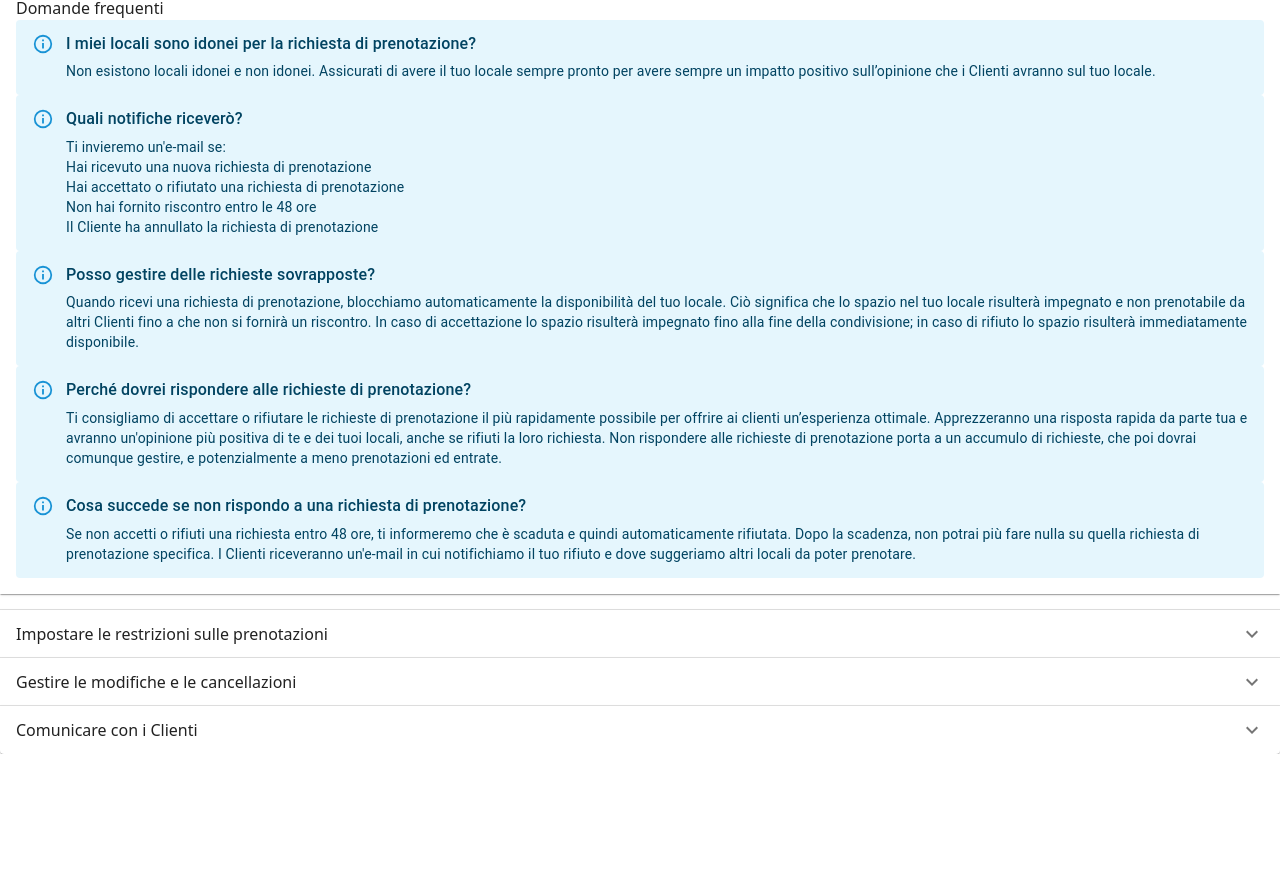
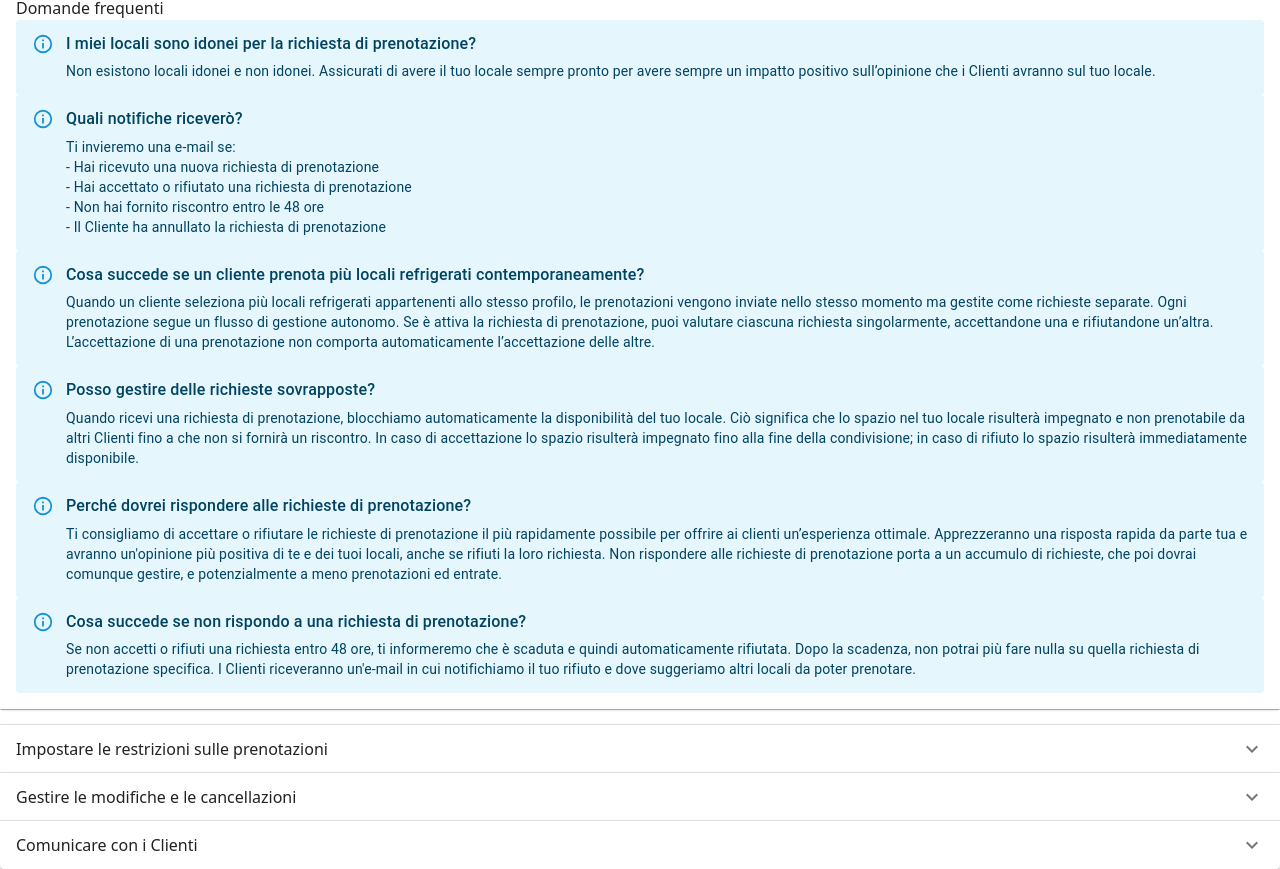
Before and after one commit to claralorusso/coldhsharing, a React (Vite) app: page /booking/manage-booking in a window 1280 px wide. Shown: the part 2429-3298 px from the top of the page. Before the commit the page ends 3183 px from the top, so only its background shows below. Built offline with nearby package versions, Linux system fonts and the light colour scheme.

Commit message:
integrazione prenotazione

```diff
--- a/src/pages/prenotazioni/prenotazioni.tsx
+++ b/src/pages/prenotazioni/prenotazioni.tsx
@@ -368,12 +368,24 @@ export const Prenotazioni = () => {
               <AlertTitle className="font-bold">
                 Quali notifiche riceverò?
               </AlertTitle>
-              <div>Ti invieremo un'e-mail se:</div>
-              <div>Hai ricevuto una nuova richiesta di prenotazione</div>
-              <div>Hai accettato o rifiutato una richiesta di prenotazione</div>
-              <div> Non hai fornito riscontro entro le 48 ore</div>{" "}
-              <div>Il Cliente ha annullato la richiesta di prenotazione</div>
+              <div>Ti invieremo una e-mail se:</div>
+              <div>- Hai ricevuto una nuova richiesta di prenotazione</div>
+              <div>- Hai accettato o rifiutato una richiesta di prenotazione</div>
+              <div>- Non hai fornito riscontro entro le 48 ore</div>{" "}
+              <div>- Il Cliente ha annullato la richiesta di prenotazione</div>
             </Alert>
+              <Alert severity="info">
+                <AlertTitle className="font-bold">
+                  Cosa succede se un cliente prenota più locali refrigerati contemporaneamente?
+                </AlertTitle>
+                Quando un cliente seleziona più locali refrigerati appartenenti allo stesso profilo,
+                le prenotazioni vengono inviate nello stesso momento ma gestite come richieste separate.
+                Ogni prenotazione segue un flusso di gestione autonomo.
+                Se è attiva la richiesta di prenotazione, puoi valutare ciascuna richiesta singolarmente,
+                accettandone una e rifiutandone un’altra.
+                L’accettazione di una prenotazione non comporta automaticamente
+                l’accettazione delle altre.
+              </Alert>
             <Alert severity="info">
               <AlertTitle className="font-bold">
                 Posso gestire delle richieste sovrapposte?
```
